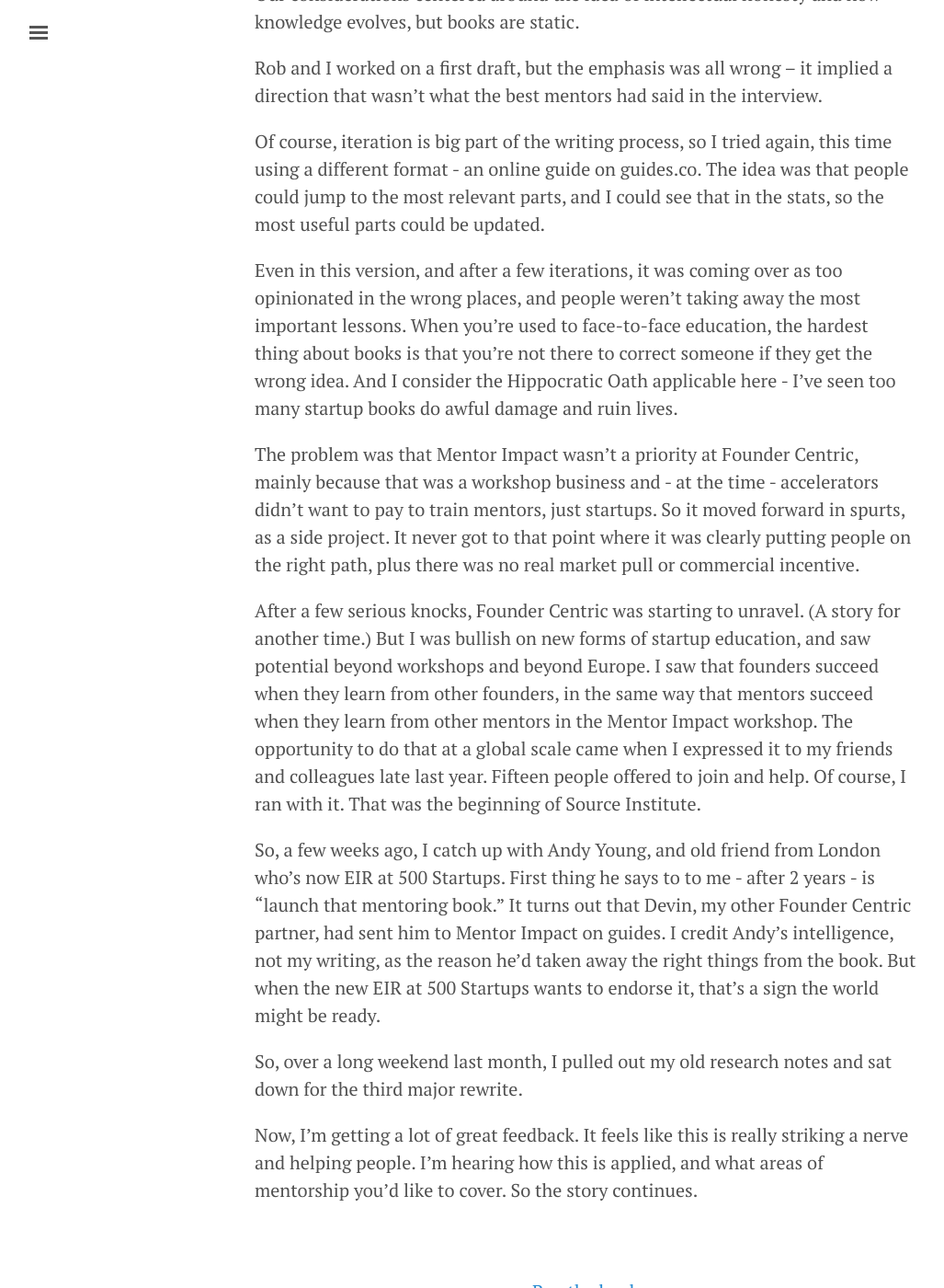
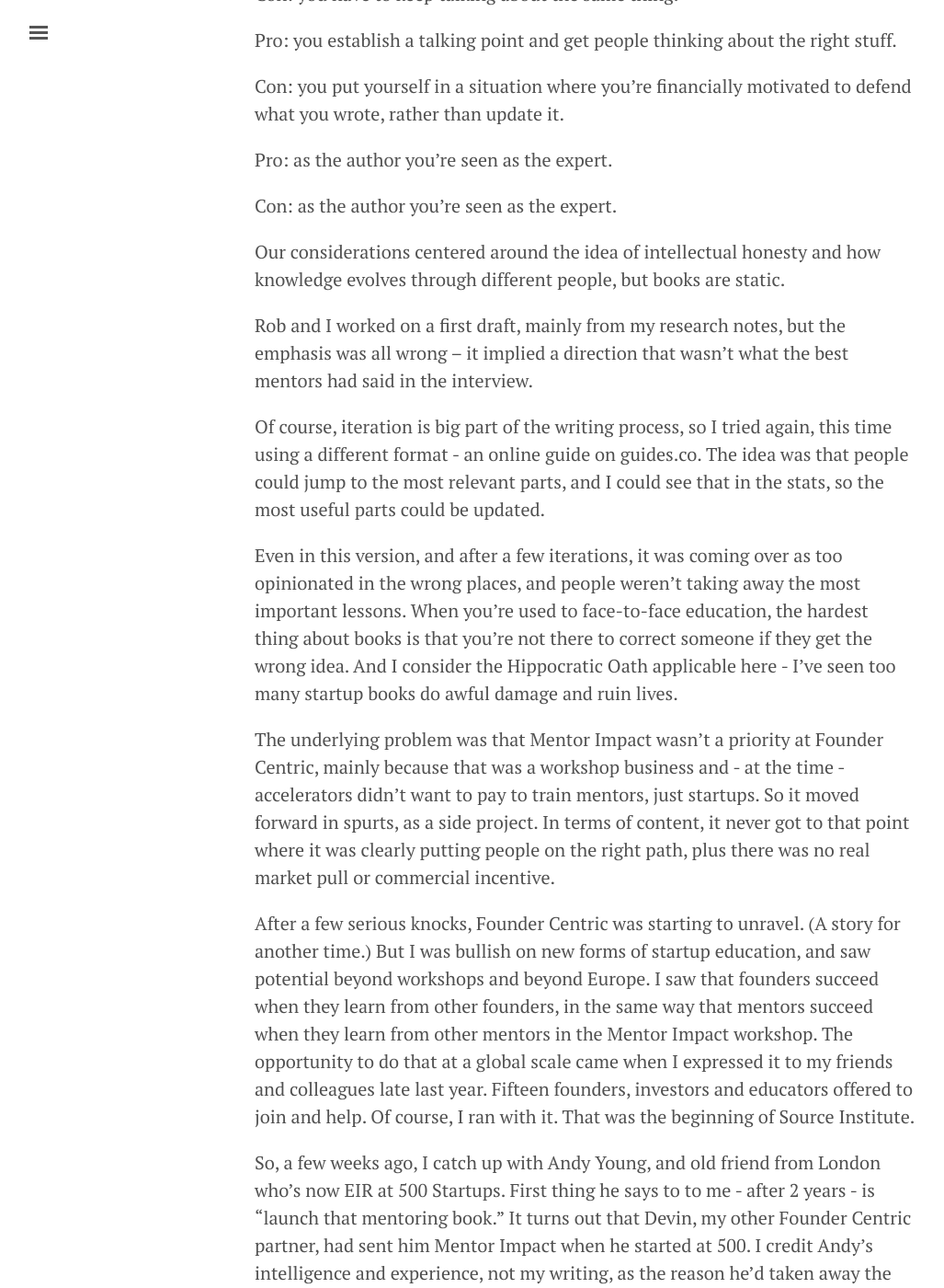
Before and after one commit to sourceinstitute/peerlearningguide, a Jekyll site: the page built from _posts/2016-05-20-origin.md, in a window 1280 px wide and 1400 px high, scrolled down 1183 px. Shown: the whole window at 92% size, without its empty margins (3-1030 px from the left). Built offline with Jekyll 4.4.1, drawn with Linux system fonts in a browser that asks for light colours; nearby versions of some CDN libraries; some of the changed text lies outside the part shown.

Commit message:
updated post

```diff
--- a/_posts/2016-05-20-origin.md
+++ b/_posts/2016-05-20-origin.md
@@ -1,17 +1,17 @@
 ---
 layout: post
-title: Origin story
+title: Mentor Impact's origin story
 ---
 
 Mentor Impact has been years in the works.
 
-It started when Emerge Education started developing its mentor network.  Rather than go to the usual suspects - London's cadre of known startup mentors - they wanted to develop mentors from all the talented educators in their network.
+It started when Emerge Education, then a new edtech accelerator in London, started developing its mentor network.  Rather than go to the usual suspects - London's cadre of known startup mentors - they wanted to develop mentors from all the talented educators and education businesses they knew. It was an innovative idea. They clearly had valuable knowledge, but little startup experience.
 
-They approached me to do the research and design a workshop for their mentors.  That research took about a month.
+They approached me to do the research and design a workshop for their mentors.  So I went to the most successful accelerators I worked with -- Seedcamp and then launching Techstars London -- and found the mentors that had really helped their best startups. That research took about a month.
 
 Early on, it was clear that teaching mentoring wasn't like teaching bicycle repair. There's no One True Way -- a lot comes down to culture and personal style .  Also, the more we met new mentors, the more new techniques became visible.  It was a bit of a rabbit hole.
 
-As an educator, the biggest part of helping people become better mentors wasn't to tell them what to do, it was to help them think through what they already do.
+As an educator, the biggest part of helping people become better mentors wasn't to tell them what to do, it was to help them think through what they already do and improve.
 
 So, I designed the workshop to encourage that.  Mentors would hear from the best so far, reflect, and then add to that body of knowledge.
 
@@ -27,20 +27,28 @@
 
 Con: you put yourself in a situation where you're financially motivated to defend what you wrote, rather than update it.
 
-Our considerations centered around the idea of intellectual honesty and how knowledge evolves, but books are static.
+Pro: as the author you're seen as the expert.
 
-Rob and I worked on a first draft, but the emphasis was all wrong -- it implied a direction that wasn't what the best mentors had said in the interview.
+Con: as the author you're seen as the expert.
+
+Our considerations centered around the idea of intellectual honesty and how knowledge evolves through different people, but books are static.
+
+Rob and I worked on a first draft, mainly from my research notes, but the emphasis was all wrong -- it implied a direction that wasn't what the best mentors had said in the interview.
 
 Of course, iteration is big part of the writing process, so I tried again, this time using a different format - an online guide on guides.co.  The idea was that people could jump to the most relevant parts, and I could see that in the stats, so the most useful parts could be updated.
 
 Even in this version, and after a few iterations, it was coming over as too opinionated in the wrong places, and people weren't taking away the most important lessons.  When you're used to face-to-face education, the hardest thing about books is that you're not there to correct someone if they get the wrong idea.  And I consider the Hippocratic Oath applicable here - I've seen too many startup books do awful damage and ruin lives.
 
-The problem was that Mentor Impact wasn't a priority at Founder Centric, mainly because that was a workshop business and - at the time - accelerators didn't want to pay to train mentors, just startups.  So it moved forward in spurts, as a side project.  It never got to that point where it was clearly putting people on the right path, plus there was no real market pull or commercial incentive.
+The underlying problem was that Mentor Impact wasn't a priority at Founder Centric, mainly because that was a workshop business and - at the time - accelerators didn't want to pay to train mentors, just startups.  So it moved forward in spurts, as a side project.  In terms of content, it never got to that point where it was clearly putting people on the right path, plus there was no real market pull or commercial incentive.
 
-After a few serious knocks, Founder Centric was starting to unravel. (A story for another time.) But I was bullish on new forms of startup education, and saw potential beyond workshops and beyond Europe.  I saw that founders succeed when they learn from other founders, in the same way that mentors succeed when they learn from other mentors in the Mentor Impact workshop. The opportunity to do that at a global scale came when I expressed it to my friends and colleagues late last year.  Fifteen people offered to join and help. Of course, I ran with it.  That was the beginning of Source Institute.
+After a few serious knocks, Founder Centric was starting to unravel. (A story for another time.) But I was bullish on new forms of startup education, and saw potential beyond workshops and beyond Europe.  I saw that founders succeed when they learn from other founders, in the same way that mentors succeed when they learn from other mentors in the Mentor Impact workshop. The opportunity to do that at a global scale came when I expressed it to my friends and colleagues late last year.  Fifteen founders, investors and educators offered to join and help. Of course, I ran with it.  That was the beginning of Source Institute.
 
-So, a few weeks ago, I catch up with Andy Young, and old friend from London who's now EIR at 500 Startups.  First thing he says to to me - after 2 years - is "launch that mentoring book."  It turns out that Devin, my other Founder Centric partner, had sent him to Mentor Impact on guides. I credit Andy's intelligence, not my writing, as the reason he'd taken away the right things from the book. But when the new EIR at 500 Startups wants to endorse it, that's a sign the world might be ready.
+So, a few weeks ago, I catch up with Andy Young, and old friend from London who's now EIR at 500 Startups.  First thing he says to to me - after 2 years - is "launch that mentoring book."  It turns out that Devin, my other Founder Centric partner, had sent him Mentor Impact when he started at 500. I credit Andy's intelligence and experience, not my writing, as the reason he'd taken away the right things from the book. But when the new EIR at 500 Startups wants to endorse it, that's a sign the world might be ready.
 
 So, over a long weekend last month, I pulled out my old research notes and sat down for the third major rewrite.
 
-Now, I'm getting a lot of great feedback.  It feels like this is really striking a nerve and helping people. I'm hearing how this is applied, and what areas of mentorship you'd like to cover. So the story continues.
+And I think I've cracked it.
+
+Now, I'm getting a lot of great feedback.  It feels like this is really striking a nerve and helping people. I'm hearing how this is applied, and what areas of mentorship you'd like to cover.
+
+So the story continues.
```
